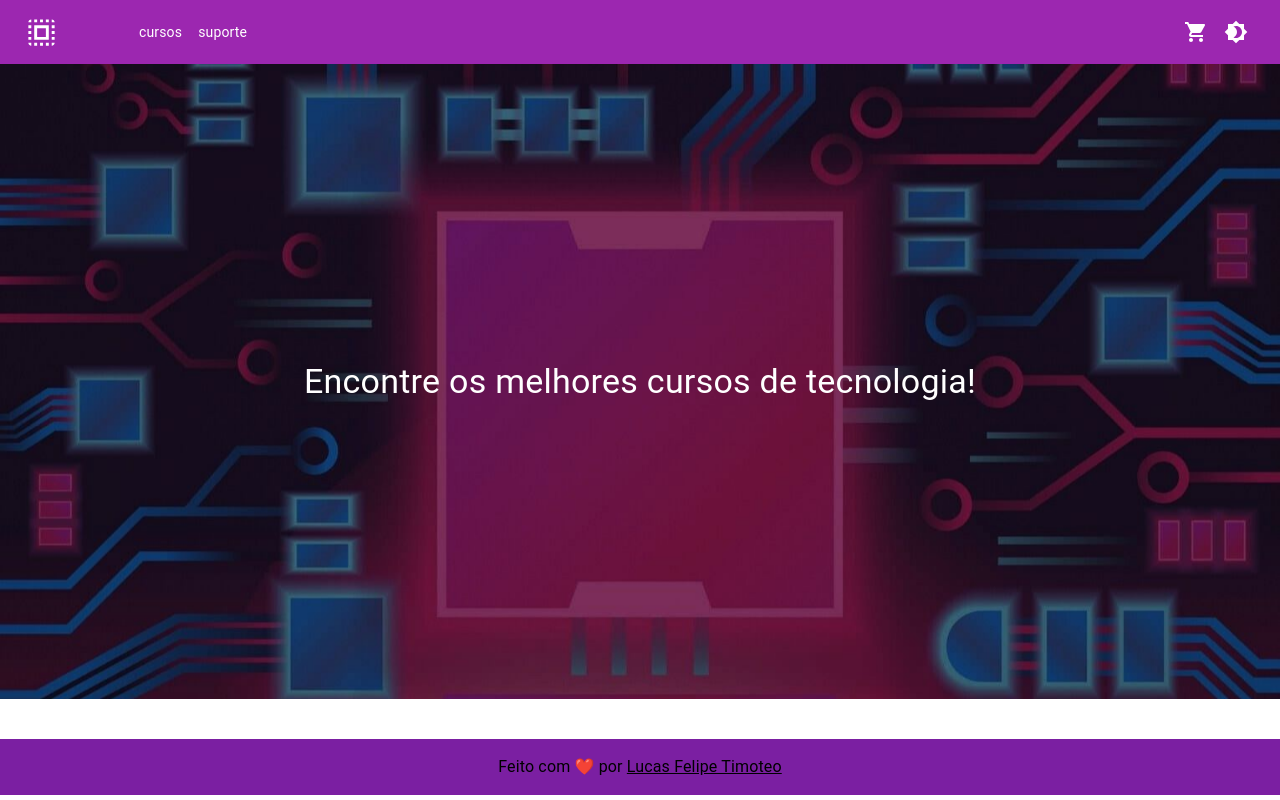
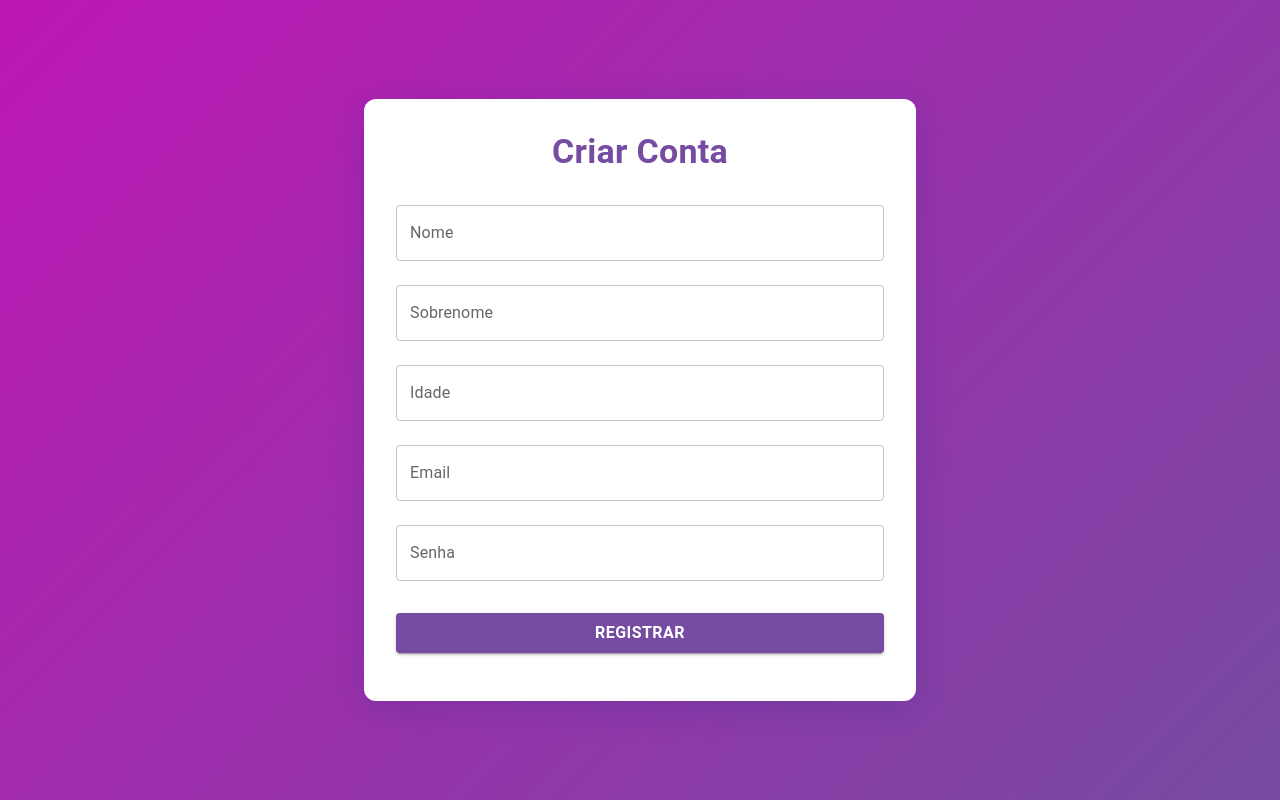
Before and after one commit to LucasFelipeTimoteo/pixel-courses-system, a React (Vite) app in the folder frontend/: page /register in a window 1280 px wide. Built offline with nearby package versions, Linux system fonts and the light colour scheme.

Commit message:
create auth Pages

```diff
--- a/frontend/package.json
+++ b/frontend/package.json
@@ -20,6 +20,7 @@
     "react": "^19.1.0",
     "react-chartjs-2": "^5.3.0",
     "react-dom": "^19.1.0",
+    "react-hook-form": "^7.56.4",
     "react-intersection-observer": "^9.16.0",
     "react-router-dom": "^7.6.1",
     "zod": "^3.25.36"
--- a/frontend/src/App.tsx
+++ b/frontend/src/App.tsx
@@ -1,31 +1,15 @@
-import { CssBaseline } from '@mui/material';
-import { Route, BrowserRouter as Router, Routes } from 'react-router-dom';
-import Footer from './components/Footer/footer';
-import Header from './components/Header/header';
+import { BrowserRouter as Router } from 'react-router-dom';
 import { ThemeContextProvider } from './contexts/theme/provider/themeProvider';
-import Hero from './components/Hero/hero';
-import CoursesPage from './pages/Courses/coursesPage';
-import { CourseReportPage } from './pages/CourseReport/courseReportPage';
+import { AppRouter } from './router';
 
 function App() {
   return (
-    <>
-      <ThemeContextProvider>
-
-        <Router>
-          <CssBaseline />
-          <Header />
-          <Hero />
-          <Routes>
-            <Route path="/" element={<CoursesPage />} />
-            <Route path="/courseReport" element={<CourseReportPage />} />
-            {/* <Route path="/subscriptions" element={<SubscriptionsPage />} /> */}
-          </Routes>
-          <Footer />
-        </Router>
-      </ThemeContextProvider>
-    </>
-  )
+    <ThemeContextProvider>
+      <Router>
+        <AppRouter />
+      </Router>
+    </ThemeContextProvider>
+  );
 }
 
 export default App
--- /dev/null
+++ b/frontend/src/pages/Login/loginPage.styles.ts
@@ -0,0 +1,48 @@
+import { type SxProps } from "@mui/system";
+
+const box: SxProps = {
+  minHeight: "100vh",
+  background: "linear-gradient(135deg,rgb(189, 23, 180) 0%, #764ba2 100%)",
+  display: "flex",
+  alignItems: "center",
+  justifyContent: "center",
+};
+
+const paper: SxProps = {
+  p: 4,
+  borderRadius: 3,
+  background: "#fff",
+  boxShadow: "0 8px 32px 0 rgba(31, 38, 135, 0.2)",
+};
+
+const title: SxProps = {
+  color: "#764ba2",
+  fontWeight: 700,
+};
+
+const form: SxProps = {
+  mt: 2,
+};
+
+const button: SxProps = {
+  mt: 3,
+  mb: 2,
+  background: "#764ba2",
+  fontWeight: "bold",
+  fontSize: 16,
+  "&:hover": { background: "#5a357a" },
+};
+
+const alert: SxProps = {
+  mt: 2,
+  textAlign: "center",
+};
+
+export const styles = {
+  alert,
+  box,
+  button,
+  form,
+  paper,
+  title
+}
--- /dev/null
+++ b/frontend/src/pages/Login/loginPage.tsx
@@ -0,0 +1,98 @@
+import {
+  Box,
+  Button,
+  Container,
+  Paper,
+  TextField,
+  Typography
+} from "@mui/material";
+import axios from "axios";
+import React from "react";
+import { useForm } from "react-hook-form";
+import { styles } from './loginPage.styles';
+
+type LoginFormInputs = {
+  email: string;
+  password: string;
+};
+
+export const LoginPage: React.FC = () => {
+  const {
+    register,
+    handleSubmit,
+    formState: { errors, isSubmitting },
+    reset,
+  } = useForm<LoginFormInputs>();
+
+  const onSubmit = async (data: LoginFormInputs) => {
+    try {
+      await axios.post("http://localhost:3000/login", data)
+      reset();
+    } catch (error) {
+      console.error(error)
+      throw error
+    }
+  };
+
+  return (
+    <Box sx={styles.box}>
+      <Container maxWidth="sm">
+        <Paper elevation={6} sx={styles.paper}>
+          <Typography
+            variant="h4"
+            align="center"
+            gutterBottom
+            sx={styles.title}
+          >
+            Login
+          </Typography>
+          <Box
+            component="form"
+            onSubmit={handleSubmit(onSubmit)}
+            noValidate
+            sx={styles.form}
+          >
+            <TextField
+              label="Email"
+              type="email"
+              fullWidth
+              margin="normal"
+              {...register("email", {
+                required: "Email é obrigatório",
+                pattern: {
+                  value: /^[^\s@]+@[^\s@]+\.[^\s@]+$/,
+                  message: "Email inválido",
+                },
+              })}
+              error={!!errors.email}
+              helperText={errors.email?.message}
+              autoComplete="email"
+            />
+            <TextField
+              label="Senha"
+              type="password"
+              fullWidth
+              margin="normal"
+              {...register("password", {
+                required: "Senha é obrigatória",
+                minLength: { value: 8, message: "Mínimo 8 caracteres" },
+              })}
+              error={!!errors.password}
+              helperText={errors.password?.message}
+              autoComplete="new-password"
+            />
+            <Button
+              type="submit"
+              fullWidth
+              variant="contained"
+              sx={styles.button}
+              disabled={isSubmitting}
+            >
+              {isSubmitting ? "Enviando..." : "Login"}
+            </Button>
+          </Box>
+        </Paper>
+      </Container>
+    </Box>
+  );
+};
--- /dev/null
+++ b/frontend/src/pages/Register/registerPage.styles.ts
@@ -0,0 +1,48 @@
+import { type SxProps } from "@mui/system";
+
+const box: SxProps = {
+  minHeight: "100vh",
+  background: "linear-gradient(135deg,rgb(189, 23, 180) 0%, #764ba2 100%)",
+  display: "flex",
+  alignItems: "center",
+  justifyContent: "center",
+};
+
+const paper: SxProps = {
+  p: 4,
+  borderRadius: 3,
+  background: "#fff",
+  boxShadow: "0 8px 32px 0 rgba(31, 38, 135, 0.2)",
+};
+
+const title: SxProps = {
+  color: "#764ba2",
+  fontWeight: 700,
+};
+
+const form: SxProps = {
+  mt: 2,
+};
+
+const button: SxProps = {
+  mt: 3,
+  mb: 2,
+  background: "#764ba2",
+  fontWeight: "bold",
+  fontSize: 16,
+  "&:hover": { background: "#5a357a" },
+};
+
+const alert: SxProps = {
+  mt: 2,
+  textAlign: "center",
+};
+
+export const styles = {
+  alert,
+  box,
+  button,
+  form,
+  paper,
+  title
+}
--- /dev/null
+++ b/frontend/src/pages/Register/registerPage.tsx
@@ -0,0 +1,131 @@
+import {
+  Box,
+  Button,
+  Container,
+  Paper,
+  TextField,
+  Typography
+} from "@mui/material";
+import axios from "axios";
+import React from "react";
+import { useForm } from "react-hook-form";
+import { styles } from './registerPage.styles';
+
+type RegisterFormInputs = {
+  firstName: string;
+  lastName: string;
+  age: number;
+  email: string;
+  password: string;
+};
+
+export const RegisterPage: React.FC = () => {
+  const {
+    register,
+    handleSubmit,
+    formState: { errors, isSubmitting },
+    reset,
+  } = useForm<RegisterFormInputs>();
+
+  const onSubmit = async (data: RegisterFormInputs) => {
+    try {
+      await axios.post("http://localhost:3000/register", data)
+      reset();
+    } catch (error) {
+      console.error(error)
+    }
+  };
+
+  return (
+    <Box sx={styles.box}>
+      <Container maxWidth="sm">
+        <Paper elevation={6} sx={styles.paper}>
+          <Typography
+            variant="h4"
+            align="center"
+            gutterBottom
+            sx={styles.title}
+          >
+            Criar Conta
+          </Typography>
+          <Box
+            component="form"
+            onSubmit={handleSubmit(onSubmit)}
+            noValidate
+            sx={styles.form}
+          >
+            <TextField
+              label="Nome"
+              fullWidth
+              margin="normal"
+              {...register("firstName", { required: "Nome é obrigatório" })}
+              error={!!errors.firstName}
+              helperText={errors.firstName?.message}
+              autoComplete="given-name"
+            />
+            <TextField
+              label="Sobrenome"
+              fullWidth
+              margin="normal"
+              {...register("lastName", { required: "Sobrenome é obrigatório" })}
+              error={!!errors.lastName}
+              helperText={errors.lastName?.message}
+              autoComplete="family-name"
+            />
+            <TextField
+              label="Idade"
+              type="number"
+              fullWidth
+              margin="normal"
+              {...register("age", {
+                required: "Idade é obrigatória",
+                min: { value: 6, message: "Idade mínima é 6" },
+              })}
+              error={!!errors.age}
+              helperText={errors.age?.message}
+              slotProps={{ htmlInput: { min: 13 } }}
+            />
+            <TextField
+              label="Email"
+              type="email"
+              fullWidth
+              margin="normal"
+              {...register("email", {
+                required: "Email é obrigatório",
+                pattern: {
+                  value: /^[^\s@]+@[^\s@]+\.[^\s@]+$/,
+                  message: "Email inválido",
+                },
+              })}
+              error={!!errors.email}
+              helperText={errors.email?.message}
+              autoComplete="email"
+            />
+            <TextField
+              label="Senha"
+              type="password"
+              fullWidth
+              margin="normal"
+              {...register("password", {
+                required: "Senha é obrigatória",
+                minLength: { value: 8, message: "Mínimo 8 caracteres" },
+              })}
+              error={!!errors.password}
+              helperText={errors.password?.message}
+              autoComplete="new-password"
+            />
+            <Button
+              type="submit"
+              fullWidth
+              variant="contained"
+              sx={styles.button}
+              disabled={isSubmitting}
+            >
+              {isSubmitting ? "Enviando..." : "Registrar"}
+            </Button>
+          </Box>
+        </Paper>
+      </Container>
+    </Box>
+  );
+};
--- /dev/null
+++ b/frontend/src/router.tsx
@@ -0,0 +1,30 @@
+import { CssBaseline } from "@mui/material";
+import { Route, Routes, useLocation } from "react-router";
+import Header from "./components/Header/header";
+import Hero from "./components/Hero/hero";
+import CoursesPage from "./pages/Courses/coursesPage";
+import { CourseReportPage } from "./pages/CourseReport/courseReportPage";
+import { RegisterPage } from "./pages/Register/registerPage";
+import Footer from "./components/Footer/footer";
+import { LoginPage } from "./pages/Login/loginPage";
+
+export const AppRouter: React.FC = () => {
+  const location = useLocation();
+  const isForm = location.pathname === '/register' || location.pathname === '/login';
+
+  return (
+    <>
+      <CssBaseline />
+      {!isForm && <Header />}
+      {!isForm && <Hero />}
+      <Routes>
+        <Route path="/" element={<CoursesPage />} />
+        <Route path="/courseReport" element={<CourseReportPage />} />
+        <Route path="/register" element={<RegisterPage />} />
+        <Route path="/login" element={<LoginPage />} />
+        {/* <Route path="/subscriptions" element={<SubscriptionsPage />} /> */}
+      </Routes>
+      {!isForm && <Footer />}
+    </>
+  );
+}
```
Also changed, not shown: 1 other file (tests, documents, lock files or other folders).
